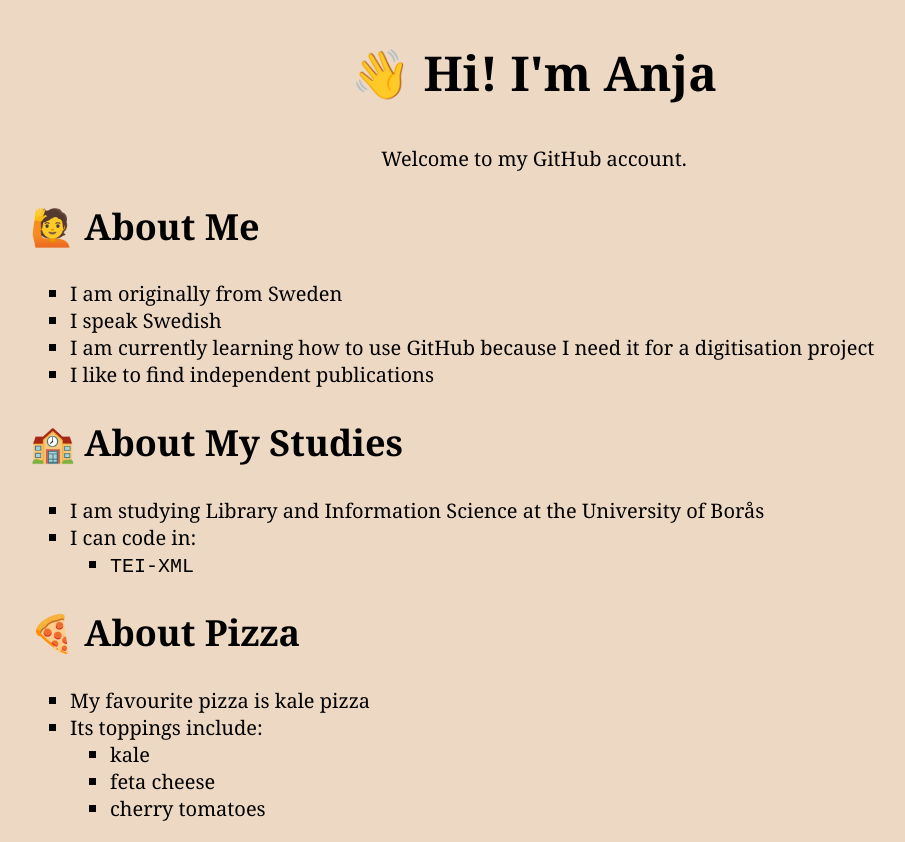
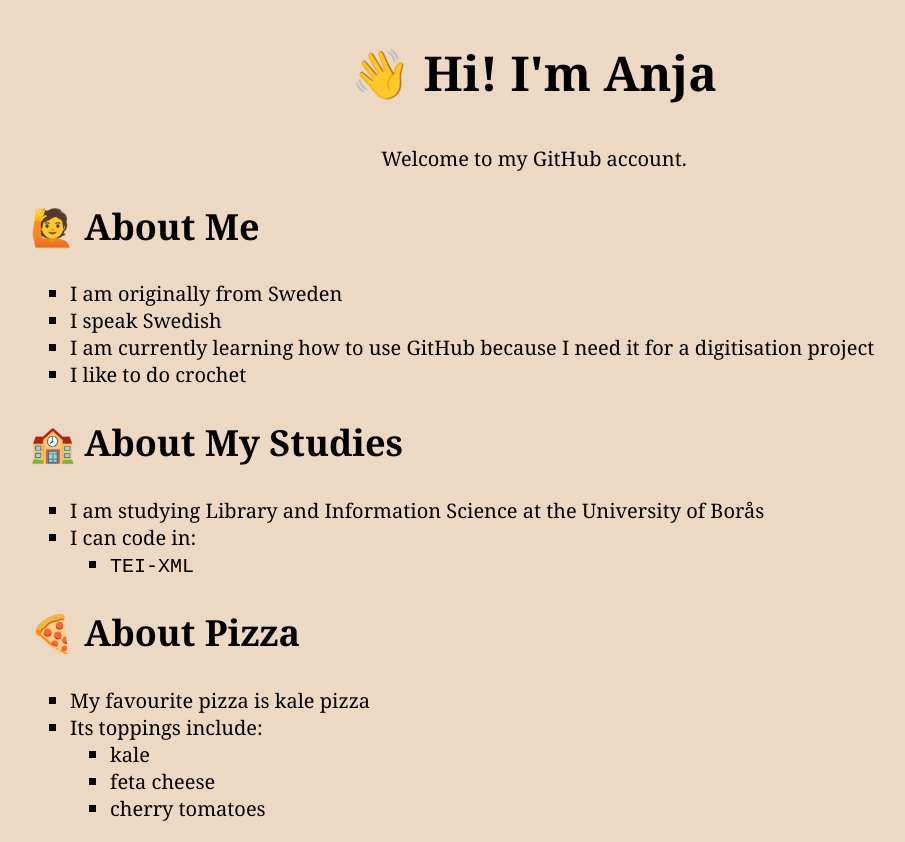
Before and after one commit to Arudka/Me, a plain HTML site: page index.html in a window 1280 px wide. Shown: the whole page, without its empty margins (106-1011 px from the left). Drawn offline with Linux system fonts and the light colour scheme.

Commit message:
Update index.html

```diff
--- a/index.html
+++ b/index.html
@@ -18,7 +18,7 @@
             <li>I am originally from Sweden</li>
             <li>I speak Swedish</li>
             <li>I am currently learning how to use GitHub because I need it for a digitisation project</li>
-            <li>I like to find independent publications</li>
+            <li>I like to do crochet</li>
         </ul>
         </article>
         <article>
```
